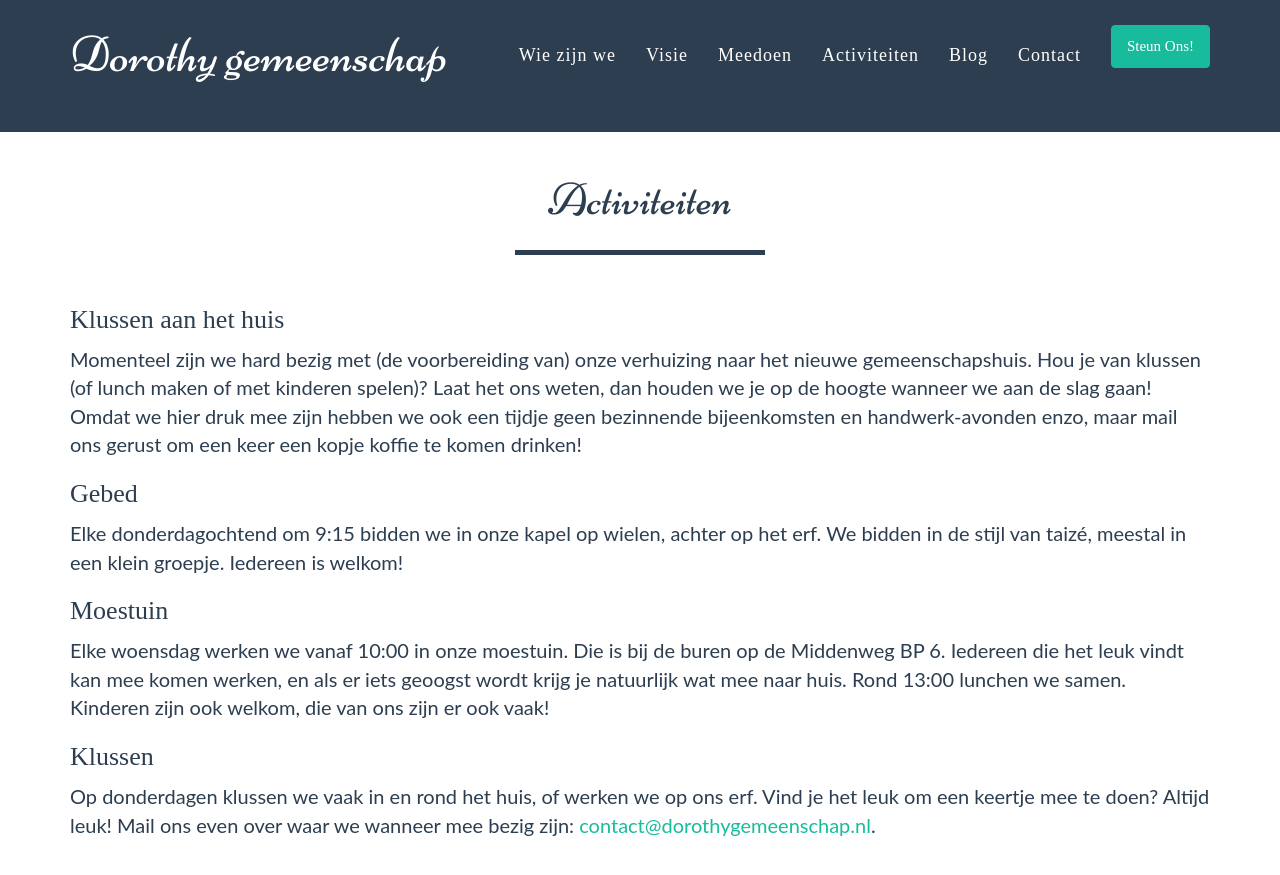
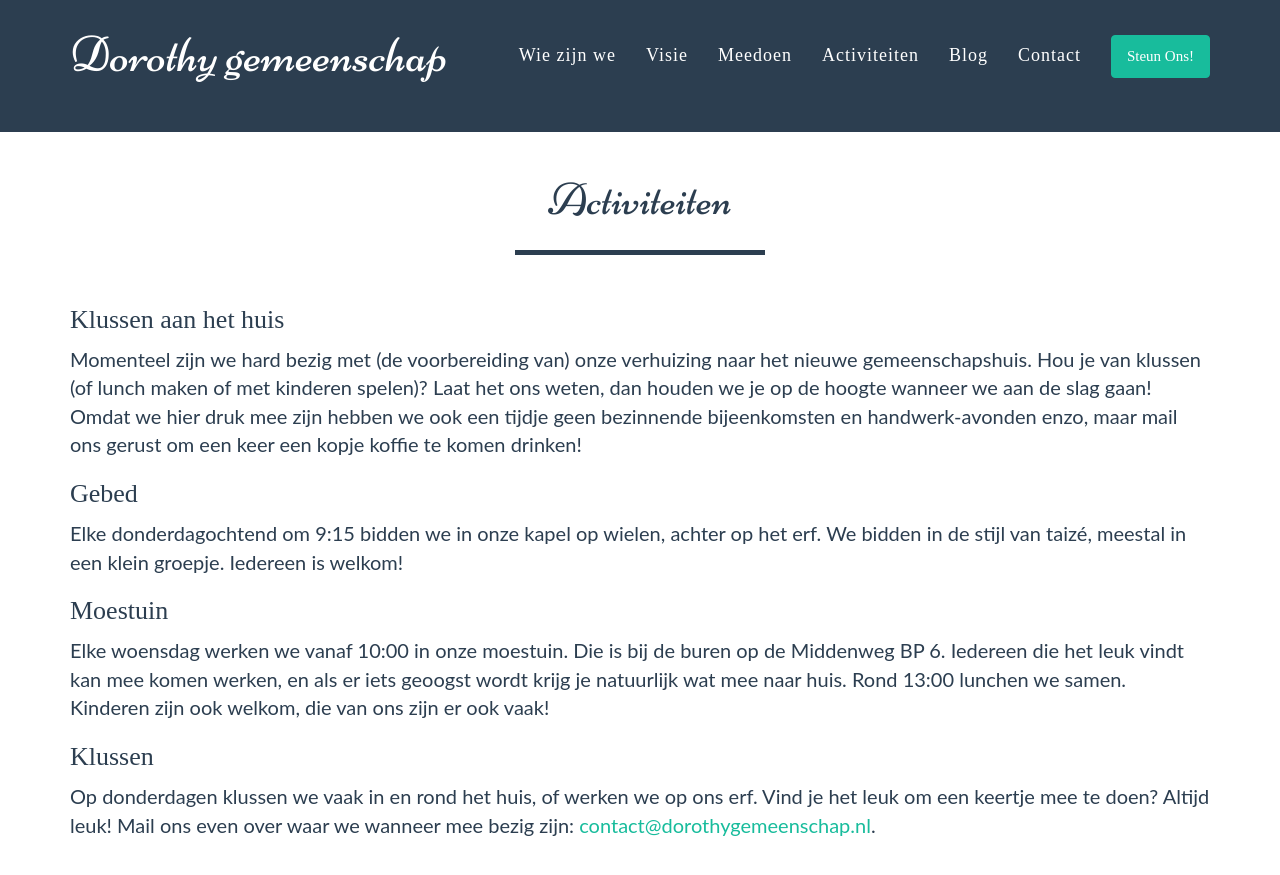
Before and after one commit to dorothygemeenschap/dorothygemeenschap.github.io, a Jekyll site: the page built from activiteiten.html, in a window 1280 px wide and 900 px high. Shown: the top 875 px of the window. Built offline with Jekyll 4.4.1, drawn with Linux system fonts in a browser that asks for light colours; some web fonts are replaced.

Commit message:
Update nav.html

```diff
--- a/_includes/nav.html
+++ b/_includes/nav.html
@@ -34,7 +34,7 @@
                         <a href="/#join">Contact</a>
                     </li>
                     <li class="page-scroll">
-                        <a href="/steunons/"><button type="button" class="btn btn-success" style = "position:relative;top:-20px;">Steun Ons!</button></a>
+                        <a href="/steunons/"><button type="button" class="btn btn-success" style = "position:relative;top:-10px;">Steun Ons!</button></a>
                     </li>
                 </ul>
             </div>
```
